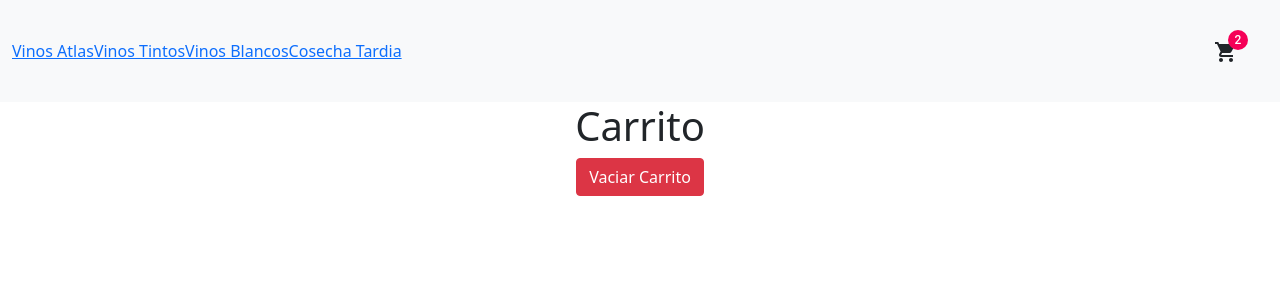
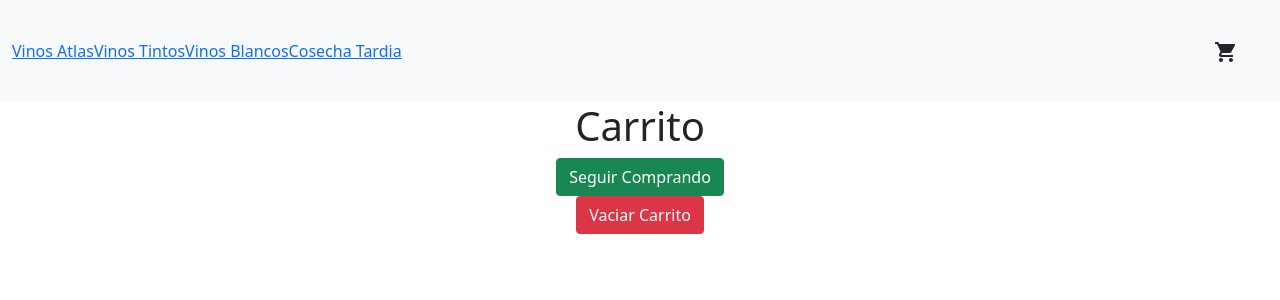
Before and after one commit to juantaka90/ecomm-vino, a React (Create React App) app: page /Cart in a window 1280 px wide. Shown: the top 300 px of the page. Built offline with nearby package versions, Linux system fonts and the light colour scheme.

Commit message:
funcionalidad del carrito pruba 1

```diff
--- a/src/components/Cart.js
+++ b/src/components/Cart.js
@@ -1,4 +1,5 @@
 import { useContext } from "react";
+import { Link } from "react-router-dom";
 import { CartContext } from "./CartContext";
 
 export function Cart () {
@@ -7,6 +8,9 @@ export function Cart () {
     return (
         <div>
         <h1>Carrito</h1>
+        <div>
+        <Link to='/'><button type="button" className="btn btn-success"> Seguir Comprando </button></Link>
+        </div>
         {
             productos.map(item =>
                 <div className=" row-cols-3 row-cols-md-3 ">
--- a/src/components/CartContext.js
+++ b/src/components/CartContext.js
@@ -31,8 +31,13 @@ const CartContextProvider = ({children}) => {
         const deleteObject = (URL) => {
             setProductos(productos.filter((productos) => productos.URL !== URL));
         }
+
+        const prodCant = () => {
+            let cant = productos.map(productos=> productos.prodCant);
+            return cant.reduce(((previousValue, currentValue) => parseInt(previousValue + currentValue)), 0);
+        }
         return (
-            <CartContext.Provider value={{productos, addToCart, clearCart, deleteObject}}> {children} </CartContext.Provider>
+            <CartContext.Provider value={{productos, addToCart, clearCart, deleteObject, prodCant}}> {children} </CartContext.Provider>
         )
 
     }
--- a/src/components/CartWidget.js
+++ b/src/components/CartWidget.js
@@ -1,12 +1,15 @@
 import Badge from "@material-ui/core/Badge";
 import ShoppingCartIcon from "@material-ui/icons/ShoppingCart";
+import { useContext } from "react";
+import { CartContext } from "./CartContext";
 
 export default function App() {
+const productos = useContext(CartContext);
 
 return (
     <div style={{ display: "block", padding: 30 }}>
     <div>
-        <Badge color="secondary" badgeContent={2}>
+        <Badge color="secondary" badgeContent={productos.prodCant()}>
         <ShoppingCartIcon />{" "}
         </Badge>
 </div>
```
